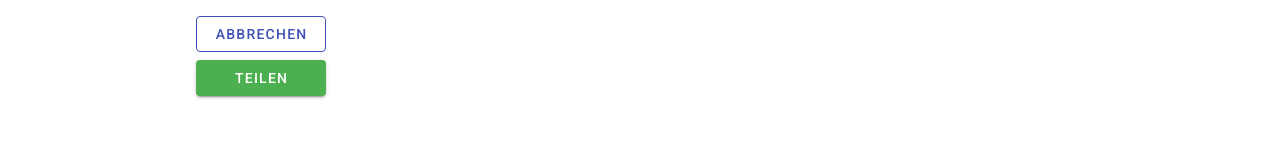
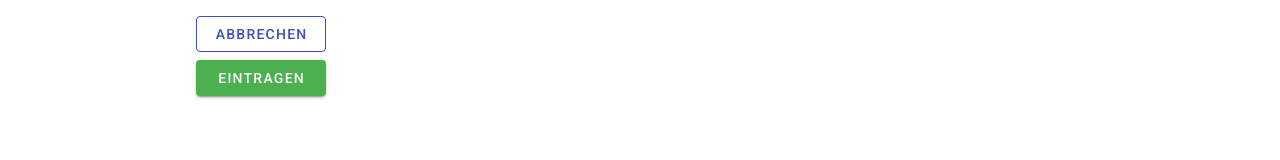
Before and after one commit to Inniag/murmeltier-frontend, a Nuxt app: page /mood in a window 1280 px wide. Shown: the part 462-622 px from the top of the page. Built offline with nearby package versions, Linux system fonts and the light colour scheme.

Commit message:
Changed wording.

```diff
--- a/pages/mood.vue
+++ b/pages/mood.vue
@@ -54,7 +54,7 @@
         </div>
         <!-- <v-btn class="ma-2" color="success">Teilen</v-btn> -->
         <div class="my-2">
-            <v-btn width="130px" color="success">Teilen</v-btn>
+            <v-btn width="130px" color="success">Eintragen</v-btn>
         </div>
     </v-col>
    </v-container>
```
